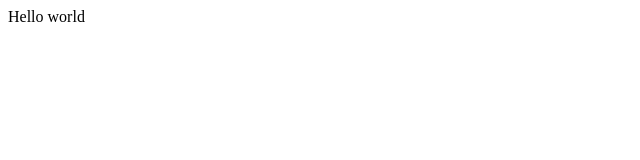
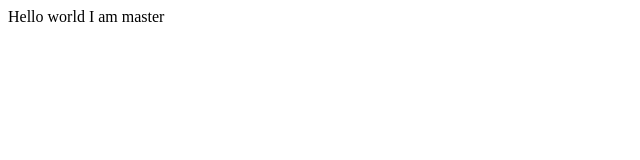
Before and after one commit to fl-y/test-teach, a plain HTML site: page index.html in a window 1280 px wide. Shown: the full height of the page, 0-640 px from the left. Drawn offline with Linux system fonts and the light colour scheme.

Commit message:
I am master

```diff
--- a/index.html
+++ b/index.html
@@ -1,3 +1,4 @@
 <body>
   Hello world
+  I am master
 </body>
```
